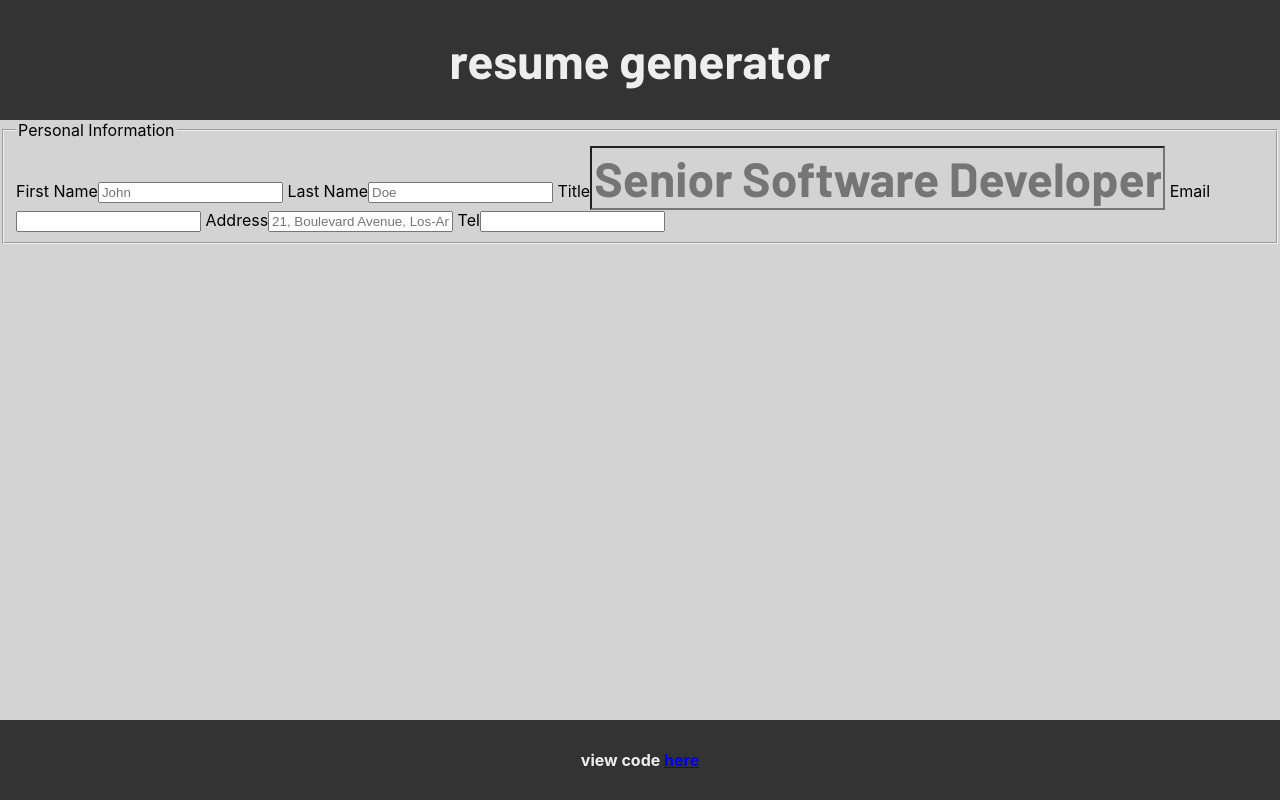
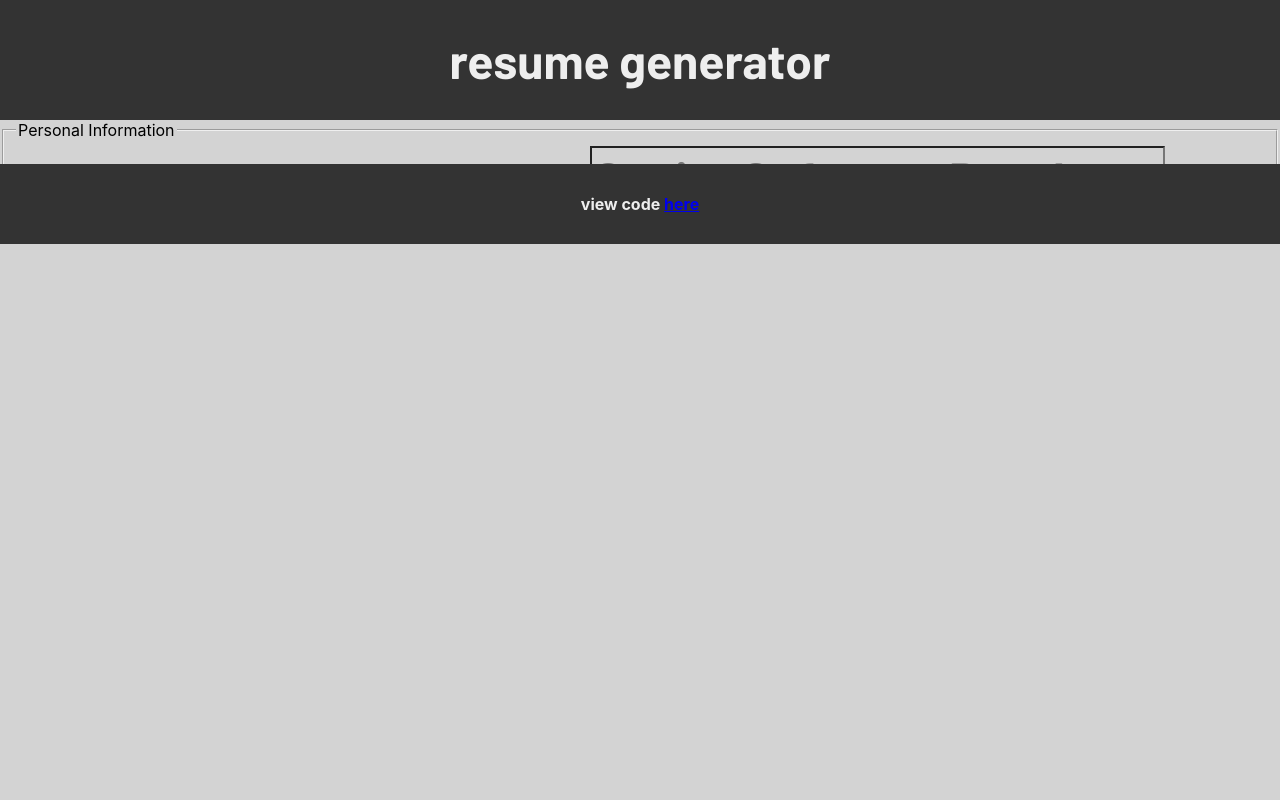
Before and after one commit to SomtoJF/cv-project, a React (Create React App) app: page / in a window 1280 px wide. Built offline with nearby package versions, Linux system fonts and the light colour scheme.

Commit message:
Position App relatively

```diff
--- a/src/App.css
+++ b/src/App.css
@@ -13,3 +13,7 @@ body {
 body {
   background-color: lightgrey;
 }
+
+.App {
+  position: relative;
+}
```
